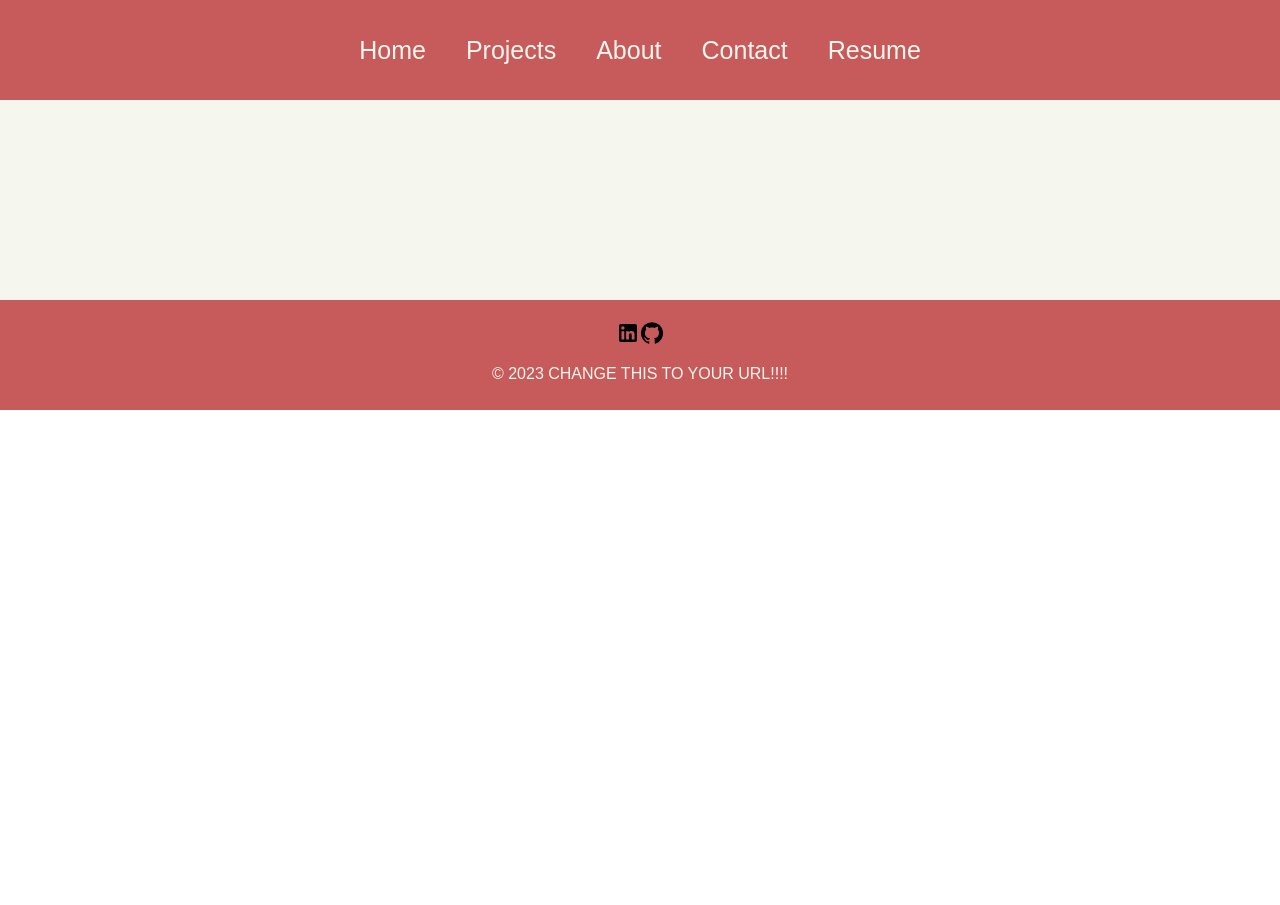
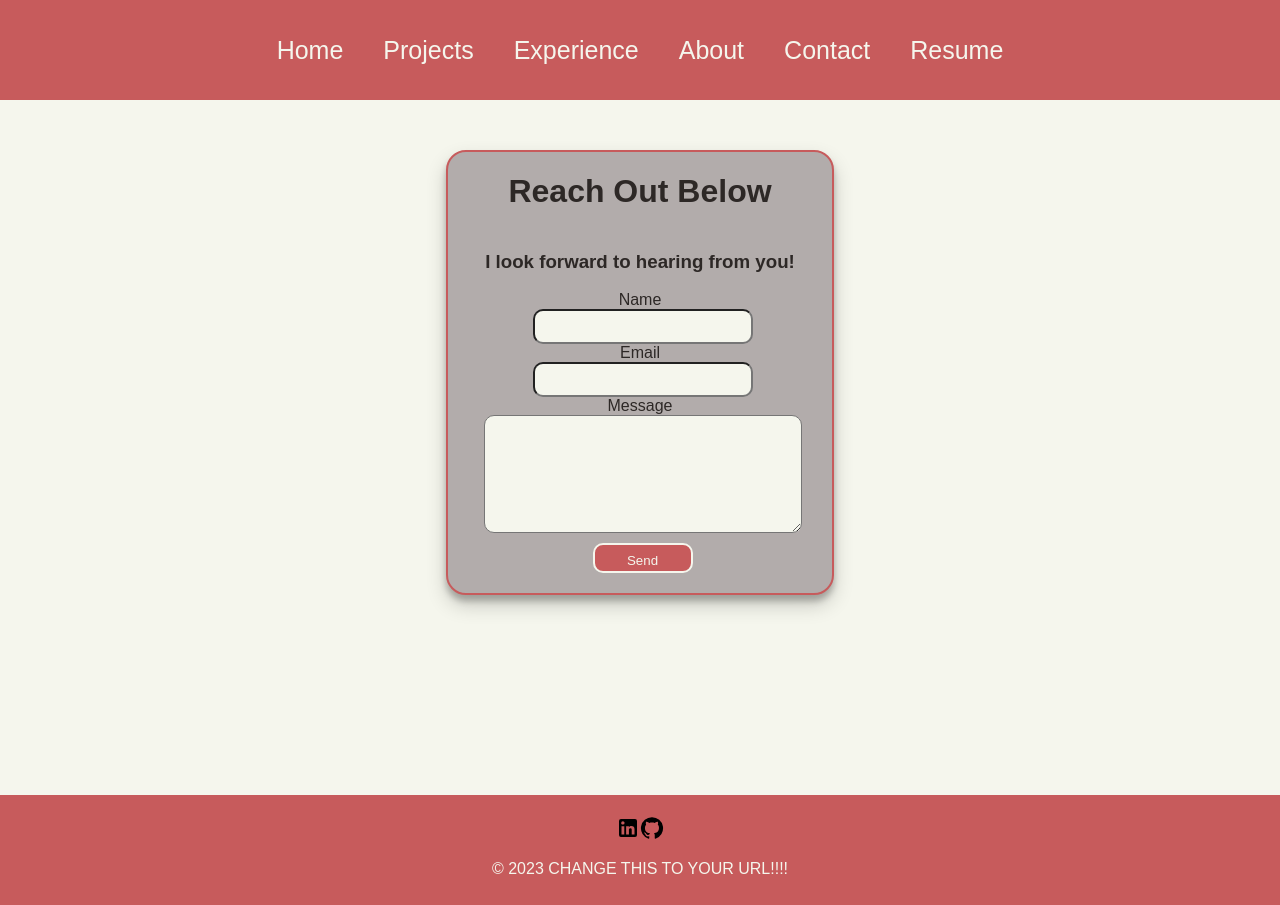
Before and after one commit to RareTC/portfolio, a React (Create React App) app: page /contact in a window 1280 px wide. Before the commit the page ends 800 px from the top, so only its background shows below. Built offline with nearby package versions, Linux system fonts and the light colour scheme; the HTML template or start-up script is replaced by a standard one.

Commit message:
functional contact form

```diff
--- a/package.json
+++ b/package.json
@@ -3,6 +3,7 @@
   "version": "0.1.0",
   "private": true,
   "dependencies": {
+    "@emailjs/browser": "^3.10.0",
     "@emotion/react": "^11.10.6",
     "@emotion/styled": "^11.10.6",
     "@mui/icons-material": "^5.11.16",
--- a/src/App.jsx
+++ b/src/App.jsx
@@ -6,6 +6,7 @@ import Experience from './Pages/Experience/Experience';
 import Navbar from './components/Navbar/Navbar';
 import Footer from './components/Footer/Footer';
 import ProjectDisplay from './Pages/ProjectDisplay/ProjectDisplay';
+import Contact from './components/Contact/Contact'
 
 function App() {
   return (
@@ -16,6 +17,7 @@ function App() {
           <Route path="/projects" element={<Projects />} />
           <Route path="/project/:id" element={<ProjectDisplay />} />
           <Route path="/experience" element={<Experience />} />
+          <Route path="/contact" element={<Contact />} />
         </Routes>
         <Footer />
     </div>
--- a/src/Pages/Home/Home.css
+++ b/src/Pages/Home/Home.css
@@ -89,8 +89,9 @@
     margin-top: 10px;
 }
 
-.item h2{
+.item h2 {
     margin-bottom: 0px;
+    font-size: 40px;
 }
 
 .group {
@@ -105,6 +106,7 @@
     flex-direction: column;
     align-items: center;
     margin: 0 10px;
+    font-size: 20px;
 }
 
 .icon-text h5 {
@@ -148,7 +150,6 @@
 
     .about .prompt {
         font-size: 20px;
-        margin-bottom: 20px;
         text-align: center;
     }
 
@@ -156,4 +157,9 @@
       font-size: 40px;
       height: auto;
     }
+
+    .skills {
+        margin-bottom: 10px;
+    }
+
 }
--- a/src/Pages/Home/Home.jsx
+++ b/src/Pages/Home/Home.jsx
@@ -18,7 +18,9 @@ export default function Home() {
                   <Link to="https://github.com/RareTC" target='_blank' rel='noopener noreferrer'>
                     <GitHubIcon />
                   </Link>
-                  <EmailIcon />
+                  <Link to="/contact">
+                    <EmailIcon />
+                  </Link>
               </div>
               <div className='profilePhoto'>
                   <img src={Profile} />
--- a/src/Pages/Projects/Projects.css
+++ b/src/Pages/Projects/Projects.css
@@ -21,7 +21,6 @@
     place-items: center;
   }
 
-  /* MENU ITEM STYLING */
 
   .projectItem {
     border-radius: 15px;
--- /dev/null
+++ b/src/components/Contact/Contact.css
@@ -0,0 +1,57 @@
+.contactForm {
+    display: flex;
+    flex-direction: column;
+    justify-content: center;
+    align-items: center;
+    border: solid 2px #c75b5c;
+    background-color: #b2acab;
+    width: 30%;
+    margin-left: auto;
+    margin-right: auto;
+    margin-top: 50px;
+    border-radius: 20px;
+    box-shadow: rgba(0, 0, 0, 0.19) 0px 10px 20px, rgba(0, 0, 0, 0.23) 0px 6px 6px;
+}
+
+.contactForm h1, h3, label {
+    color: #2d2826;
+}
+
+.contactForm input , textarea {
+    background-color: #f5f6ed;
+    border-radius: 10px;
+    margin-left: 5px;
+    width: 200px;
+    padding: 8px;
+}
+
+
+textarea {
+    height: 100px;
+    width: 300px;
+}
+
+.contactForm form {
+    display: flex;
+    flex-direction: column;
+    align-items: center;
+}
+
+#contactButton {
+    background-color: #c75b5c ;
+    color: #f5f6ed;
+    border: solid 2px #f5f6ed;
+    margin-top: 10px;
+    margin-bottom: 20px;
+    width: 100px;
+    height: 30px;
+}
+
+#contactButton:hover {
+    background-color: #f5f6ed;
+    color: #c75b5c;
+}
+
+#contactButton:active {
+    transform: translateY(3px);
+}
--- /dev/null
+++ b/src/components/Contact/Contact.jsx
@@ -0,0 +1,38 @@
+import React, { useRef } from 'react';
+import emailjs from '@emailjs/browser';
+import './Contact.css';
+
+
+export default function Contact () {
+    const form = useRef();
+
+    const sendEmail = (e) => {
+      e.preventDefault();
+
+      emailjs.sendForm('service_m19uao8', 'template_bp2v5xx', form.current, 'GTFXUyur1bqYGfTkG')
+        .then((result) => {
+            console.log(result.text);
+            console.log("message sent")
+        }, (error) => {
+            console.log(error.text);
+        });
+    };
+
+    return (
+        <>
+        <div className='contactForm'>
+            <h1>Reach Out Below</h1>
+            <h3>I look forward to hearing from you!</h3>
+            <form ref={form} onSubmit={sendEmail}>
+                <label>Name</label>
+                <input type="text" name="form_name" required/>
+                <label>Email</label>
+                <input type="email" name="form_email" required/>
+                <label>Message</label>
+                <textarea name="message" required/>
+                <input id='contactButton' type="submit" value="Send" />
+            </form>
+        </div>
+        </>
+    )
+}
--- a/src/components/Footer/Footer.css
+++ b/src/components/Footer/Footer.css
@@ -9,8 +9,8 @@
     flex-direction: column;
     padding-top: 10px;
     margin-top: 200px;
-    position: sticky;
-    bottom: 0;
+    /* position: sticky; */
+    /* bottom: 0; */
   }
 
   .socialMedia svg {
--- a/src/components/Navbar/Navbar.jsx
+++ b/src/components/Navbar/Navbar.jsx
@@ -25,6 +25,7 @@ export default function Navbar() {
         <div className="links">
             <Link to="/"> Home </Link>
             <Link to="/projects"> Projects </Link>
+            <Link to="/experience"> Experience </Link>
             <Link to="/about"> About </Link>
             <Link to="/contact"> Contact </Link>
             <Link to="/resume"> Resume </Link>
```
Also changed, not shown: src/index.css (added), 1 other file (tests, documents, lock files or other folders).
